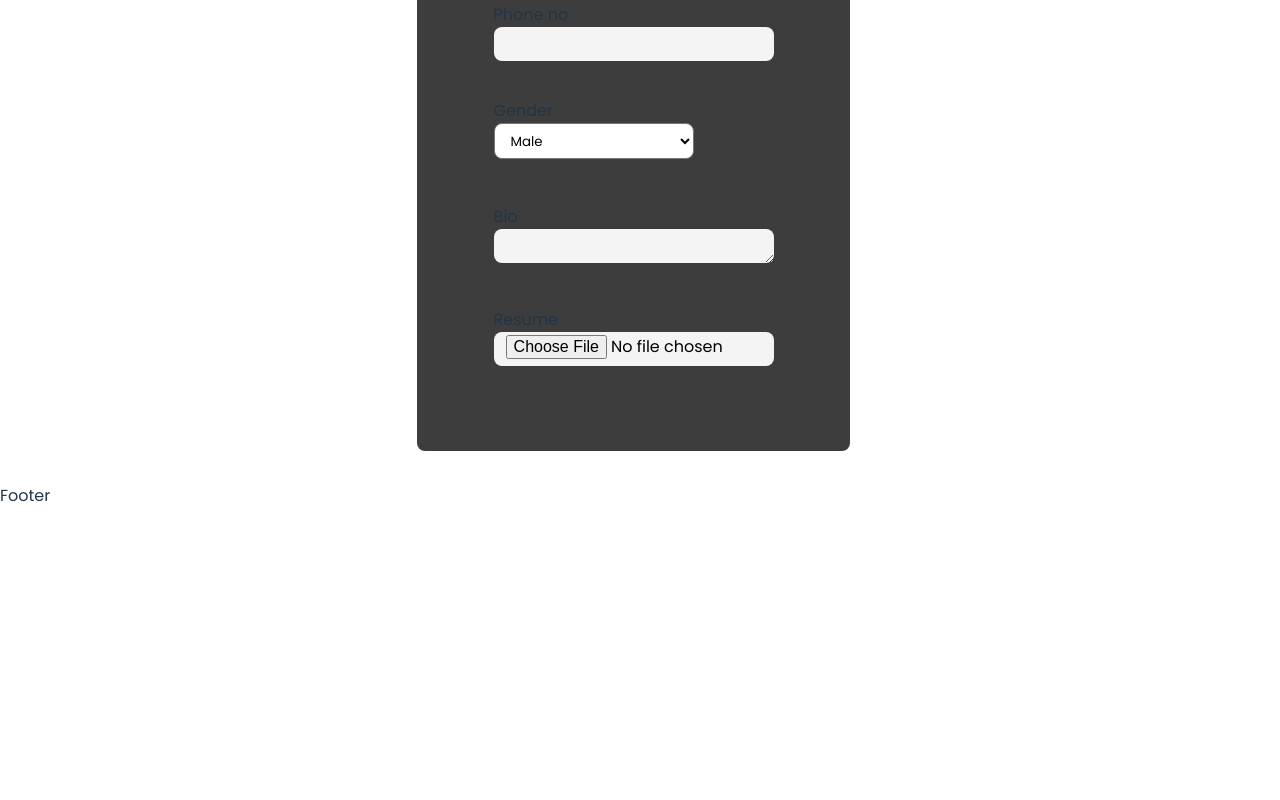
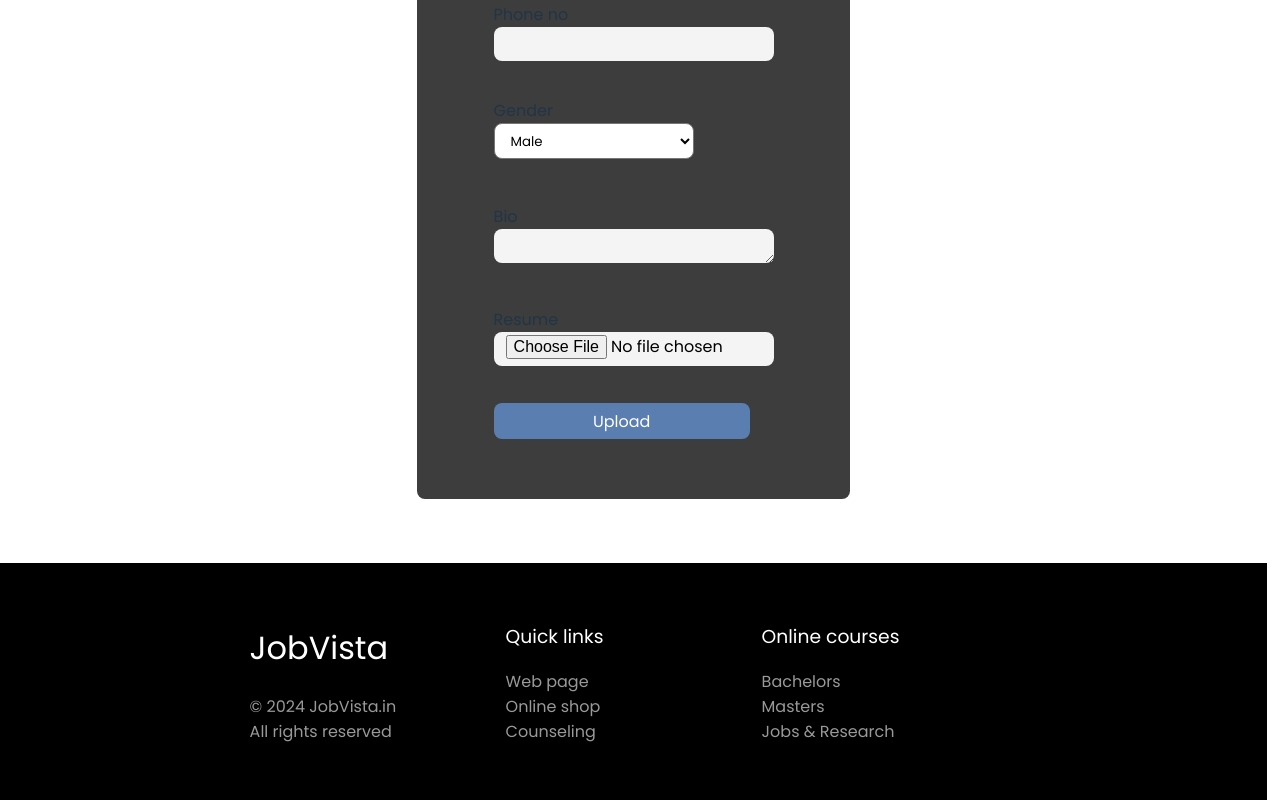
Before and after one commit to puneethx/FrameX, a React (Vite) app: page /application in a window 1280 px wide. Shown: the part 411-1211 px from the top of the page. Before the commit the page ends 919 px from the top, so only its background shows below. Built offline with nearby package versions, Linux system fonts and the light colour scheme.

Commit message:
footer component

```diff
--- a/src/Pages/Application/Application.jsx
+++ b/src/Pages/Application/Application.jsx
@@ -37,7 +37,7 @@ const Application = () => {
           Resume<br></br>
           <input type='file'/>
         </label><br></br>
-
+        <input className='submit-btn' type='submit' value="Upload"/>
       </form>
     </div>
     </>
--- a/src/Pages/Application/Application.scss
+++ b/src/Pages/Application/Application.scss
@@ -2,7 +2,7 @@
     display: flex;
     flex-direction: column;
     justify-content: center;
-    margin: 4dvh auto;
+    margin: 4dvh auto 8dvh;
     width: 99dvw;
 
     .main-head{
@@ -31,6 +31,12 @@
             font-family: "poppins";
             font-size: medium;
         }
+        .submit-btn{
+            background-color: #597EAF;
+            color: white;
+            font-weight: bold;
+            height: 36px;
+        }
         select{
             width: 200px;
             height: 36px;
--- a/src/components/Footer/Footer.jsx
+++ b/src/components/Footer/Footer.jsx
@@ -1,8 +1,29 @@
 import React from 'react'
-
+import './Footer.scss'
 const Footer = () => {
   return (
-    <div>Footer</div>
+    <>
+    <div className='main-footer'>
+      <div className='footer-box'>
+      <h1>JobVista</h1>
+      <p>© 2024 JobVista.in<br></br>
+      All rights reserved</p>
+      </div>
+      <div className='footer-box'>
+      <h3>Quick links</h3>
+      <p>Web page<br></br>
+      Online shop<br></br>
+      Counseling<br></br></p>
+
+      </div>
+      <div className='footer-box'>
+      <h3>Online courses</h3>
+      <p>Bachelors<br></br>
+      Masters<br></br>
+      Jobs & Research<br></br></p>
+      </div>
+    </div>
+    </>
   )
 }
 
--- /dev/null
+++ b/src/components/Footer/Footer.scss
@@ -0,0 +1,22 @@
+.main-footer{
+position:relative;
+  left: 0;
+  bottom: 0;
+  width: 100%;
+  background-color: black;
+  color: white;
+  display: flex;
+  justify-content: center;
+  padding: 40px 0px;
+    .footer-box{
+        width: 20dvw;
+        height: fit-content;
+        h1{
+            font-style: italic;
+        }
+        p{
+            opacity: 60%;
+        }
+        // background-color: aqua;
+    }
+}
```
